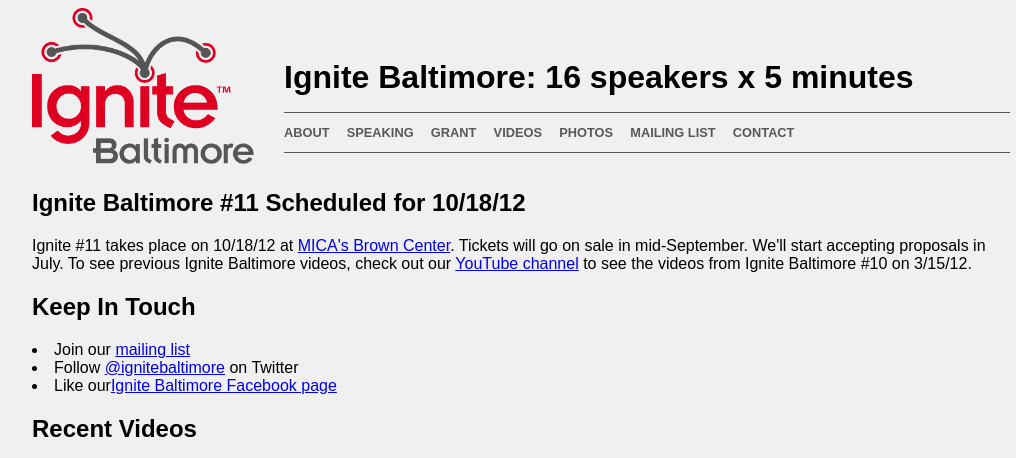
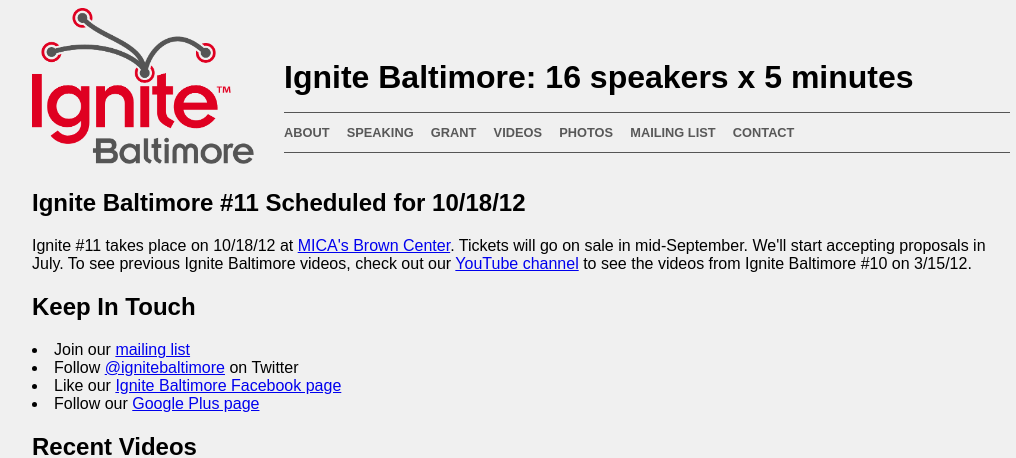
Before and after one commit to ignitebaltimore/ignitebaltimore.github.com, a Jekyll site: the page built from index.html, in a window 1280 px wide and 900 px high, cut to the strip 0-458 px from the top of the window. Shown: the whole strip, without its empty margins (119-1135 px from the left). Built offline with Jekyll 4.4.1, drawn with Linux system fonts in a browser that asks for light colours.

Commit message:
add google plus page

```diff
--- a/_includes/social_media.html
+++ b/_includes/social_media.html
@@ -1,5 +1,6 @@
 <ul class="row">
   <li>Join our <a href="/mailing_list">mailing list</a></li>
   <li>Follow <a href="http://twitter.com/ignitebaltimore">@ignitebaltimore</a> on Twitter</li>
-  <li>Like our<a href="http://facebook.com/ignitebaltimore">Ignite Baltimore Facebook page</a></li>
+  <li>Like our <a href="http://facebook.com/ignitebaltimore">Ignite Baltimore Facebook page</a></li>
+  <li>Follow our <a href="https://plus.google.com/u/0/110937387508379372554">Google Plus page</a></li>
 </ul>
```
